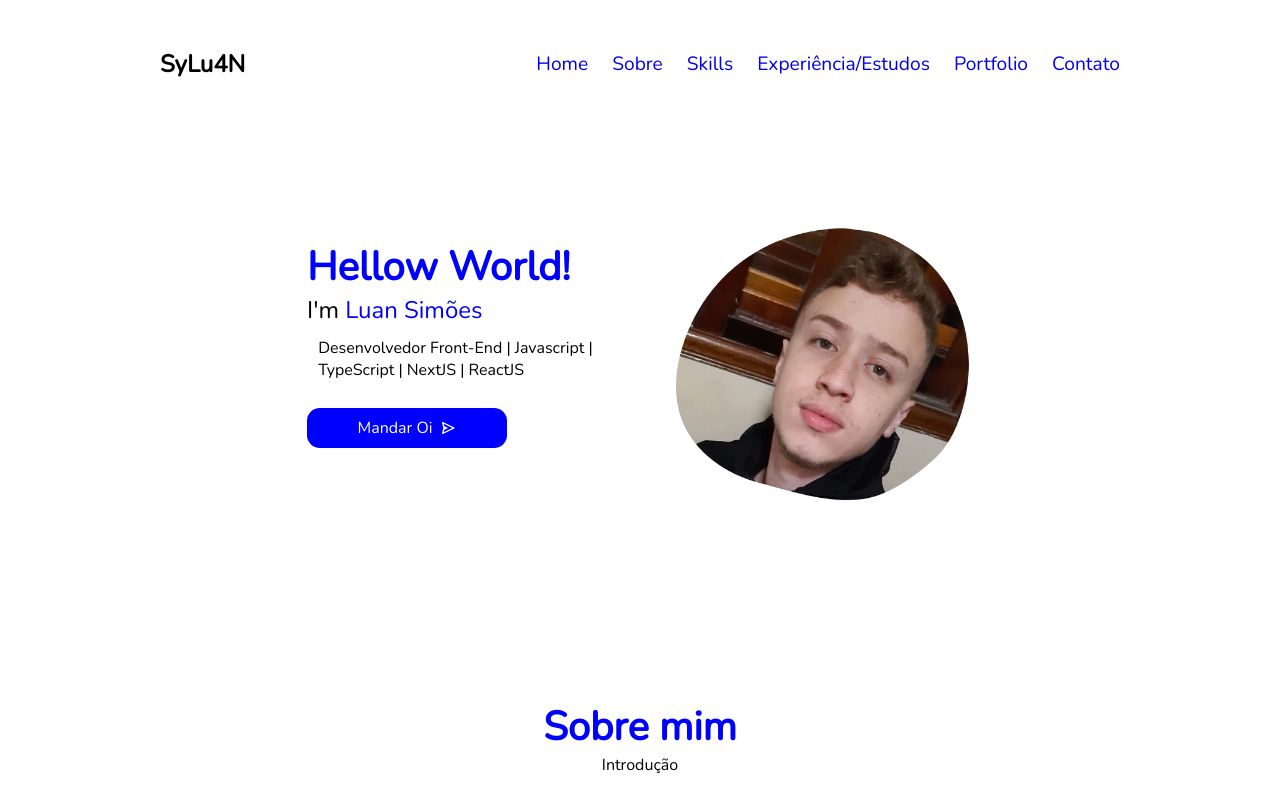
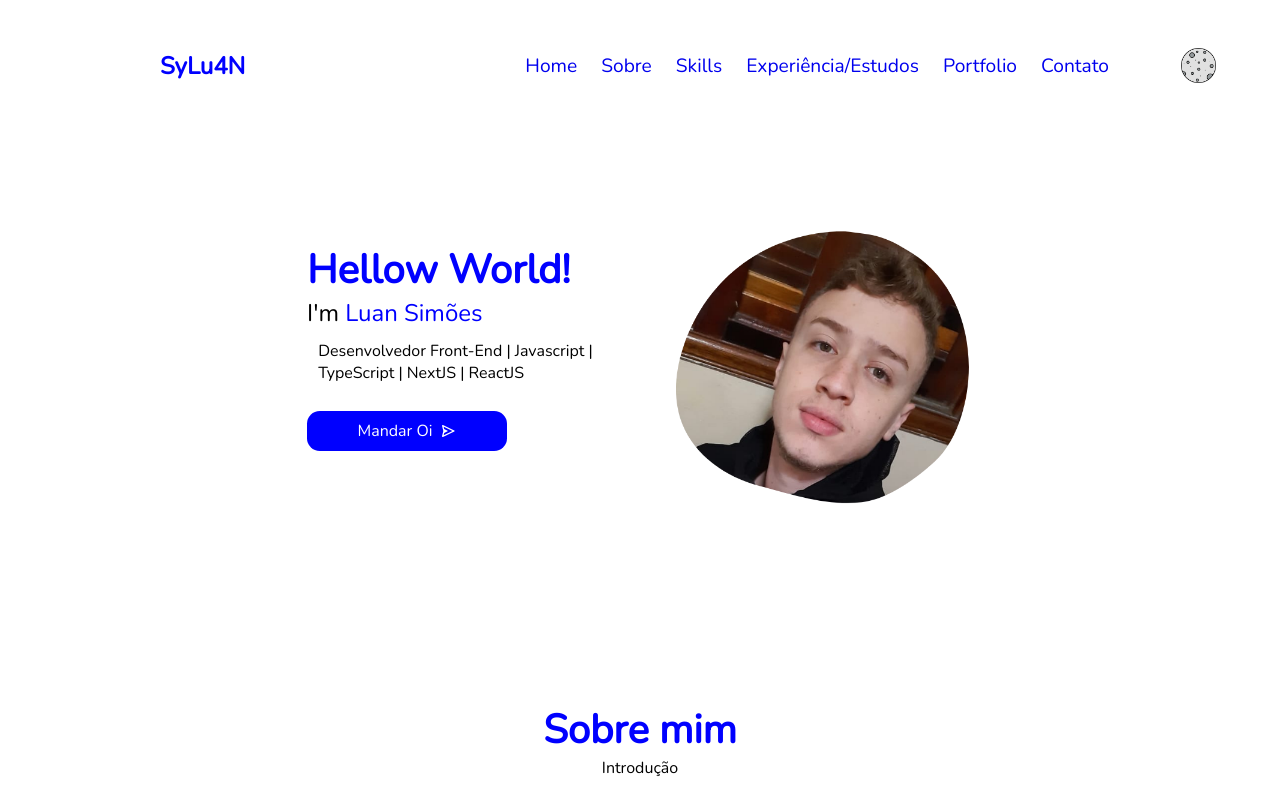
Before and after one commit to SyLu4N/myportfolio, a Next.js app: page / in a window 1280 px wide. Shown: the top 800 px of the page. Built offline with nearby package versions, Linux system fonts and the light colour scheme.

Commit message:
add theme

```diff
--- a/package.json
+++ b/package.json
@@ -11,6 +11,7 @@
   "dependencies": {
     "@types/styled-components": "^5.1.25",
     "next": "12.1.6",
+    "nookies": "^2.5.2",
     "react": "18.1.0",
     "react-dom": "18.1.0",
     "react-icons": "^4.4.0",
--- a/src/components/Header/index.tsx
+++ b/src/components/Header/index.tsx
@@ -1,6 +1,22 @@
+import Image from 'next/image';
 import { Container } from './styles';
 
-export function Header(): JSX.Element {
+interface HeaderProps {
+  theme: string;
+  setTheme: (value: string) => void;
+}
+
+export function Header({ theme, setTheme }: HeaderProps): JSX.Element {
+  function handleTheme(): void {
+    if (theme === 'ligth') {
+      setTheme('dark');
+      localStorage.setItem('USER_THEME', 'dark');
+    } else {
+      setTheme('ligth');
+      localStorage.setItem('USER_THEME', 'ligth');
+    }
+  }
+
   return (
     <Container>
       <h1>SyLu4N</h1>
@@ -12,6 +28,16 @@ export function Header(): JSX.Element {
         <a href="#estudo">Experiência/Estudos</a>
         <a href="#portfolio">Portfolio</a>
         <a href="#contato">Contato</a>
+        <div>
+          <Image
+            src="/assets/moon.png"
+            width={35}
+            height={35}
+            alt="Imagem de uma lua"
+            // eslint-disable-next-line react/jsx-no-bind
+            onClick={handleTheme}
+          />
+        </div>
       </nav>
     </Container>
   );
--- a/src/components/Header/styles.ts
+++ b/src/components/Header/styles.ts
@@ -3,6 +3,7 @@ import styled from 'styled-components';
 export const Container = styled.header`
   display: flex;
   justify-content: space-between;
+  align-items: center;
   font-size: 1.2rem;
 
   margin-bottom: 3rem;
@@ -11,14 +12,29 @@ export const Container = styled.header`
     font-size: 1.5rem;
   }
 
-  a {
-    display: inline-flex;
-    align-items: center;
-  }
-
   nav {
     display: flex;
     align-items: center;
     gap: 1.5rem;
+
+    a {
+      display: inline-flex;
+      align-items: center;
+    }
+
+    div {
+      display: flex;
+      align-items: center;
+
+      margin-right: -6rem;
+      margin-left: 3rem;
+
+      transition: all 400ms;
+
+      img {
+        display: block;
+        cursor: pointer;
+      }
+    }
   }
 `;
--- a/src/pages/_app.tsx
+++ b/src/pages/_app.tsx
@@ -1,15 +1,9 @@
 import type { AppProps } from 'next/app';
-import { Footer } from '../components/Footer';
-import { Header } from '../components/Header';
-import { GlobalStyles } from '../styles/globa';
 
 function MyApp({ Component, pageProps }: AppProps): JSX.Element {
   return (
     <>
-      <Header />
       <Component {...pageProps} />
-      <GlobalStyles />
-      <Footer />
     </>
   );
 }
--- a/src/pages/index.tsx
+++ b/src/pages/index.tsx
@@ -1,18 +1,29 @@
-import type { NextPage } from 'next';
 import Head from 'next/head';
+import { useEffect, useState } from 'react';
 
+import { Footer } from '../components/Footer';
+import { Header } from '../components/Header';
 import { Main } from '../components/Main';
+import { GlobalStyles } from '../styles/globa';
 
-const Home: NextPage = () => {
+export default function Home(): JSX.Element {
+  const [theme, setTheme] = useState('');
+
+  useEffect(
+    () => setTheme(localStorage.getItem('USER_THEME') || 'ligth'),
+    [theme]
+  );
+
   return (
     <>
       <Head>
         <title>Luan Simões | Home </title>
       </Head>
 
+      <Header setTheme={setTheme} theme={theme} />
+      <GlobalStyles theme={theme} />
       <Main />
+      <Footer />
     </>
   );
-};
-
-export default Home;
+}
--- a/src/styles/globa.ts
+++ b/src/styles/globa.ts
@@ -1,4 +1,5 @@
 import { createGlobalStyle } from 'styled-components';
+import { ligth, dark } from './theme';
 
 export const GlobalStyles = createGlobalStyle`
   * {
@@ -8,14 +9,33 @@ export const GlobalStyles = createGlobalStyle`
     font-family: 'Nunito', sans-serif;
   }
 
-   body {
-    padding: 3rem 10rem;
-    scroll-behavior: smooth;
-   }
+  :root{
+    --background: ${({ theme }) =>
+      theme === 'dark' ? `${dark.background}` : `${ligth.background}`};
+    --title: ${({ theme }) =>
+      theme === 'dark' ? `${dark.title}` : `${ligth.title}`};
+    --letter: ${({ theme }) =>
+      theme === 'dark' ? `${dark.letter}` : `${ligth.letter}`};
+    --details: ${({ theme }) =>
+      theme === 'dark' ? `${dark.details}` : `${ligth.details}`};
+  }
 
    html {
     scroll-behavior: smooth;
 
+      body {
+        background-color: var(--background);
+        padding: 3rem 10rem;
+        scroll-behavior: smooth;
+      }
+   }
+
+   h1, h2, h3 {
+     color: var(--title);
+   }
+
+   p {
+     color: var(--letter);
    }
 
   a{
--- /dev/null
+++ b/src/styles/theme.ts
@@ -0,0 +1,24 @@
+export interface Theme {
+  background: string;
+  title: string;
+  letter: string;
+  details: string;
+}
+
+export type Ligth = Theme;
+export type Dark = Theme;
+export type Themes = Dark | Ligth;
+
+export const ligth: Ligth = {
+  background: 'white',
+  title: 'blue',
+  letter: 'black',
+  details: 'orange',
+};
+
+export const dark: Dark = {
+  background: 'black',
+  title: 'blue',
+  letter: 'white',
+  details: 'orange',
+};
```
Also changed, not shown: public/assets/moon.png (added), 1 other file (tests, documents, lock files or other folders).
